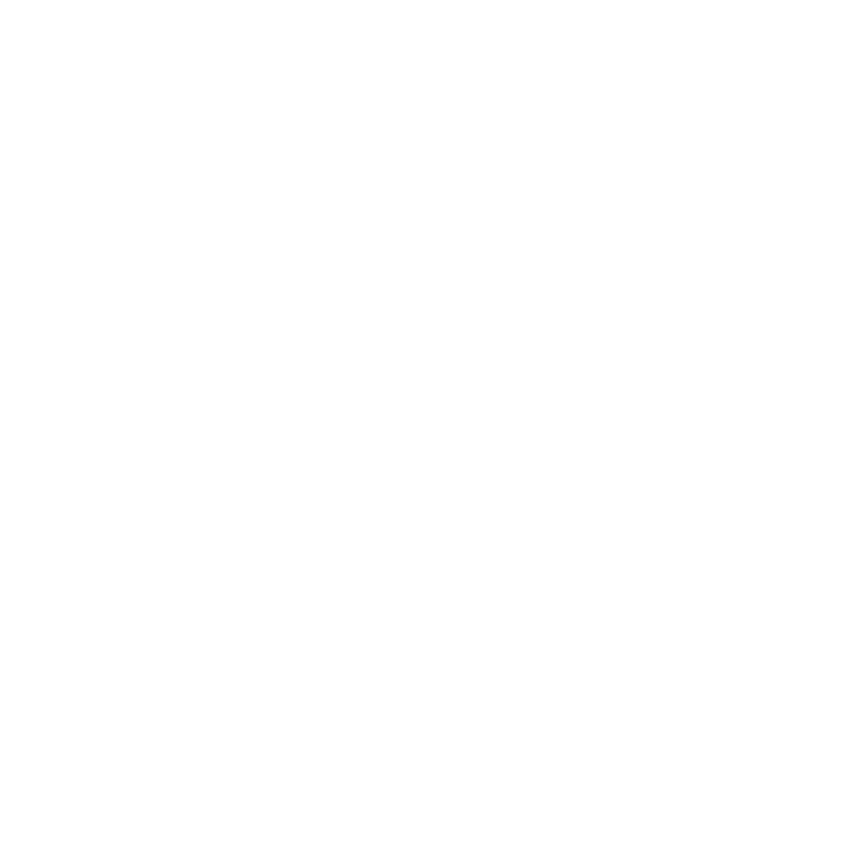
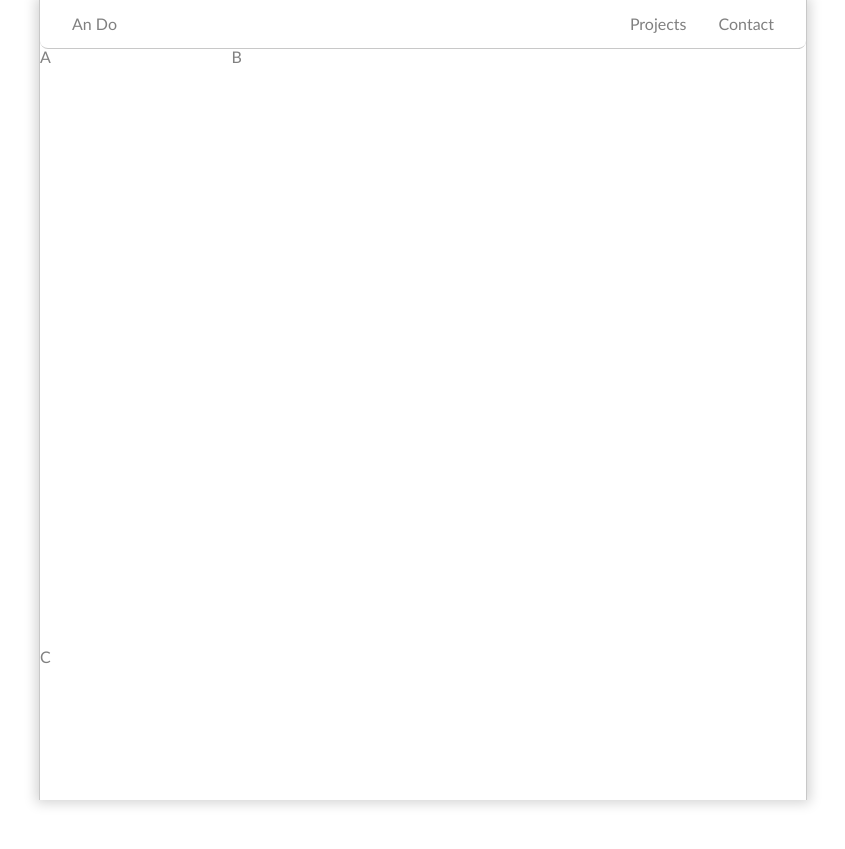
Before and after one commit to do-ad/portfolio-website, a plain HTML site: page index.html in a window 1280 px wide. Shown: the whole page, without its empty margins (217-1062 px from the left). Before the commit the page ends 800 px from the top, so only its background shows below. Drawn offline with Linux system fonts and the light colour scheme.

Commit message:
Add basic layout

```diff
--- a/index.html
+++ b/index.html
@@ -4,9 +4,27 @@
     <meta charset="UTF-8">
     <meta http-equiv="X-UA-Compatible" content="IE=edge">
     <meta name="viewport" content="width=device-width, initial-scale=1.0">
-    <title>Document</title>
+    <link rel="stylesheet" href="./reset.css">
+    <link rel="stylesheet" href="./style.css">
+    <script src="./script.js" async></script>
+    <title>An Do's Portfolio</title>
 </head>
 <body>
-
+    <header>
+        <nav>
+            <h2 id="logo">An Do</h2>
+            <ul id="nav-items" role="presentation">
+                <li><a href="#">Projects</a></li>
+                <li><a href="#">Contact</a></li>
+            </ul>
+        </nav>
+    </header>
+    <main>
+        <div id="grid">
+            <div id="box-1">A</div>
+            <div id="box-2">B</div>
+            <div id="box-3">C</div>
+        </div>
+    </main>
 </body>
 </html>
--- /dev/null
+++ b/reset.css
@@ -0,0 +1,48 @@
+/* http://meyerweb.com/eric/tools/css/reset/
+   v2.0 | 20110126
+   License: none (public domain)
+*/
+
+html, body, div, span, applet, object, iframe,
+h1, h2, h3, h4, h5, h6, p, blockquote, pre,
+a, abbr, acronym, address, big, cite, code,
+del, dfn, em, img, ins, kbd, q, s, samp,
+small, strike, strong, sub, sup, tt, var,
+b, u, i, center,
+dl, dt, dd, ol, ul, li,
+fieldset, form, label, legend,
+table, caption, tbody, tfoot, thead, tr, th, td,
+article, aside, canvas, details, embed,
+figure, figcaption, footer, header, hgroup,
+menu, nav, output, ruby, section, summary,
+time, mark, audio, video {
+	margin: 0;
+	padding: 0;
+	border: 0;
+	font-size: 100%;
+	font: inherit;
+	vertical-align: baseline;
+}
+/* HTML5 display-role reset for older browsers */
+article, aside, details, figcaption, figure,
+footer, header, hgroup, menu, nav, section {
+	display: block;
+}
+body {
+	line-height: 1;
+}
+ol, ul {
+	list-style: none;
+}
+blockquote, q {
+	quotes: none;
+}
+blockquote:before, blockquote:after,
+q:before, q:after {
+	content: '';
+	content: none;
+}
+table {
+	border-collapse: collapse;
+	border-spacing: 0;
+}
--- a/style.css
+++ b/style.css
@@ -0,0 +1,63 @@
+:root {
+    --custom-padding: 2rem;
+    --custom-border-color: rgb(200, 200, 200);
+}
+
+html {
+    box-sizing: border-box;
+}
+
+/* Body */
+
+body {
+    font-family: Calibri, Arial, 'Times New Roman';
+    color: grey;
+    font-size: 16px;
+    margin: 0 20%;
+    border-left: solid var(--custom-border-color) 1px;
+    border-right: solid var(--custom-border-color) .1px;
+    box-shadow: 0px 0px .75rem .2rem lightgray;
+    height: 100vh;
+}
+
+a {
+    text-decoration: none;
+    color: inherit;
+}
+
+/* Header */
+
+nav {
+    display: flex;
+    flex-flow: row wrap;
+    padding: 1rem 2rem;
+    border-bottom: solid var(--custom-border-color) 1px;
+    border-radius: .5rem;
+}
+
+#nav-items {
+    margin-left: auto;
+    display: flex;
+    column-gap: var(--custom-padding, 2rem);
+    flex-wrap: wrap;
+}
+
+li {
+    display: inline-block;
+}
+
+/* Main */
+
+#grid {
+    height: 100vh;
+    display: grid;
+    /* grid-template-columns: 50% 50%;
+    grid-template-rows: 75% 25%; */
+    grid-template: 3fr 1fr / 1fr 3fr;
+    grid-template-areas: "info about"
+                        "skills skills";
+}
+
+#box-3 {
+    grid-area: skills;
+}
```
